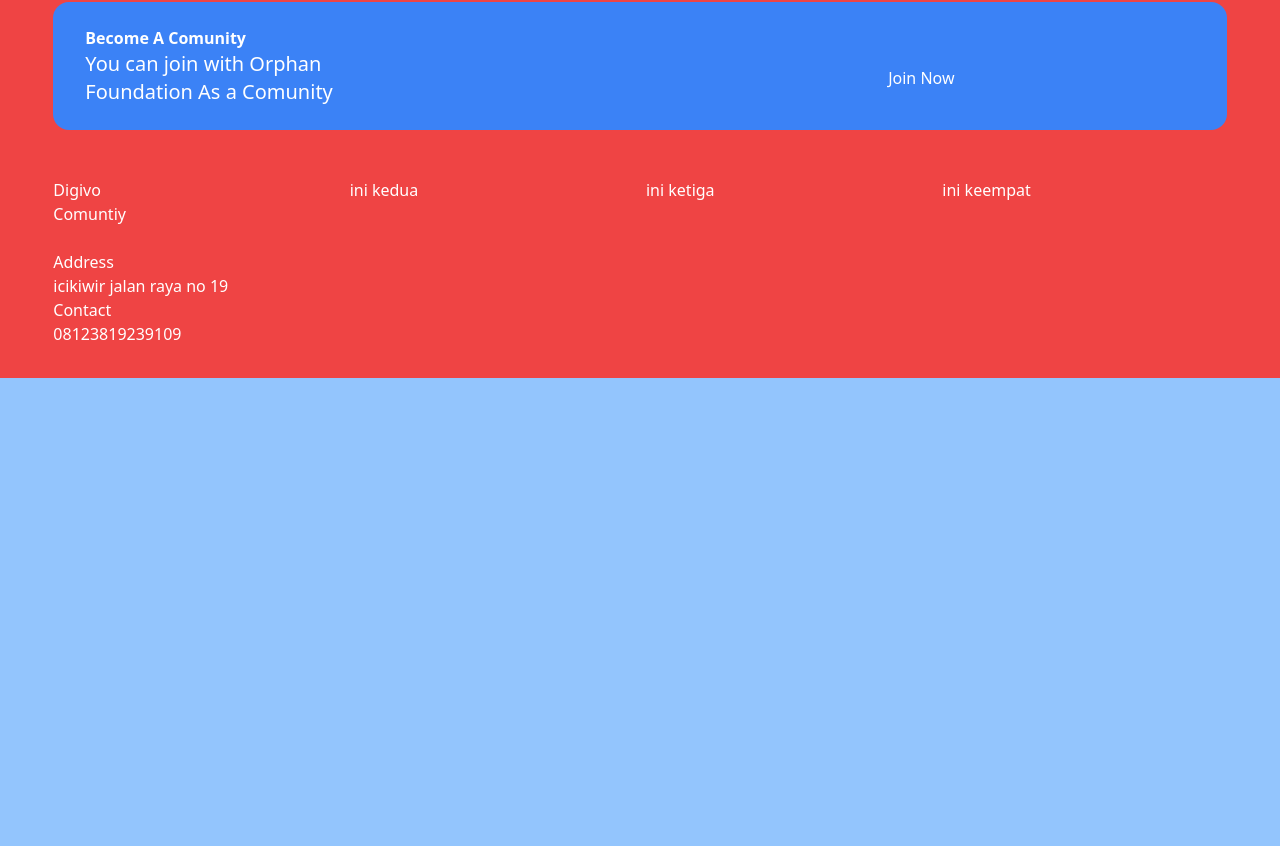
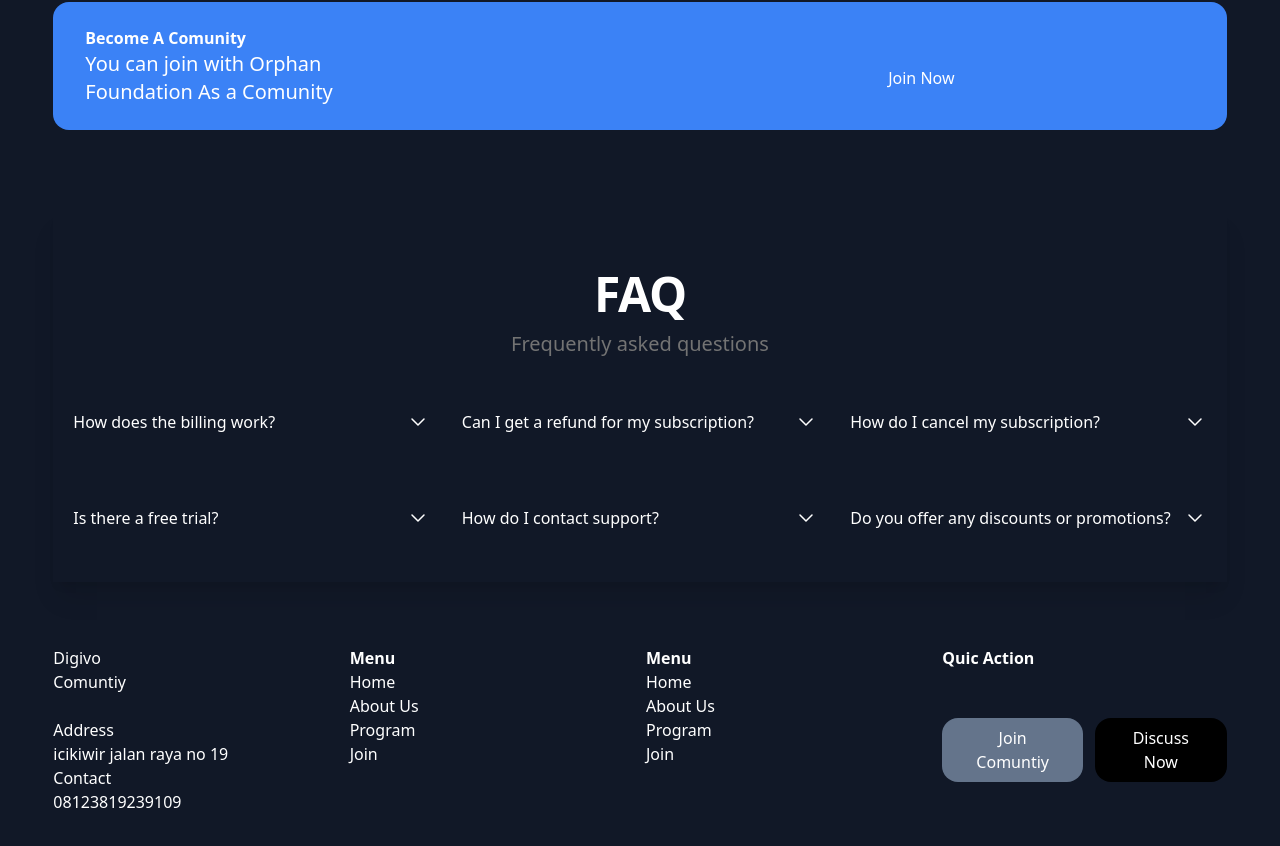
Before and after one commit to ipanakuoffice/nextJS, a Next.js app: page / in a window 1280 px wide. Shown: the part 3581-4427 px from the top of the page. Before the commit the page ends 3959 px from the top, so only its background shows below. Built offline with nearby package versions, Linux system fonts and the light colour scheme.

Commit message:
feat :  finish all section

```diff
--- /dev/null
+++ b/app/components/faq.js
@@ -0,0 +1,63 @@
+import React from 'react'
+import Image from 'next/image'
+
+const faq = () => {
+    return (
+      <div className="mb-16 relative w-full flex flex-row bg-red pt-10 pb-8 mt-8 shadow-xl ">
+            <div className="px-5  w-full flex flex-col justify-center items-center">
+          <div className="flex flex-col items-center">
+          <h2 className="mt-5 text-center text-3xl font-bold tracking-tight md:text-5xl">FAQ</h2>
+          <p className="mt-3 text-lg text-neutral-500 md:text-xl">Frequently asked questions</p>
+          </div>
+          <div className="items-center w-full justify-center mt-8 grid grid-cols-3 gap-8 ">
+            {/* Repeatable Item */}
+            {faqList.map((item, index) => (
+              <div className="py-5" key={index}>
+                <details className="group">
+                  <summary className="flex cursor-pointer list-none items-center justify-between font-medium">
+                    <span>{item.question}</span>
+                    <span className="transition group-open:rotate-180">
+                      <svg fill="none" height="24" stroke="currentColor" strokeLinecap="round" strokeLinejoin="round" strokeWidth="1.5" viewBox="0 0 24 24" width="24">
+                        <path d="M6 9l6 6 6-6" />
+                      </svg>
+                    </span>
+                  </summary>
+                  <p className="group-open:animate-fadeIn mt-3 text-neutral-600">{item.answer}</p>
+                </details>
+              </div>
+            ))}
+          </div>
+        </div>
+      </div>
+    );
+  }
+
+  const faqList = [
+    {
+      question: "How does the billing work?",
+      answer: "Springerdata offers a variety of billing options, including monthly and annual subscription plans...",
+    },
+    {
+      question: "Can I get a refund for my subscription?",
+      answer: "We offer a 30-day money-back guarantee for most of its subscription plans...",
+    },
+    {
+      question: "How do I cancel my subscription?",
+      answer: "To cancel your subscription, you can log in to your account and navigate to the subscription management page...",
+    },
+    {
+      question: "Is there a free trial?",
+      answer: "We offer a free trial of our software for a limited time...",
+    },
+    {
+      question: "How do I contact support?",
+      answer: "If you need help with our platform, contact our support team via website or email...",
+    },
+    {
+      question: "Do you offer any discounts or promotions?",
+      answer: "We may offer discounts or promotions from time to time. Follow us on social media...",
+    },
+  ];
+
+
+export default faq
--- a/app/components/footer.js
+++ b/app/components/footer.js
@@ -19,14 +19,32 @@
                 <p>08123819239109</p>
             </div>
         </div>
-        <div>
-            ini kedua
+        <div className='flex flex-col'>
+            <b>Menu</b>
+            <p>Home</p>
+            <p>About Us</p>
+            <p>Program</p>
+            <p>Join</p>
         </div>
         <div>
-            ini ketiga
+        <b>Menu</b>
+            <p>Home</p>
+            <p>About Us</p>
+            <p>Program</p>
+            <p>Join</p>
         </div>
         <div>
-            ini keempat
+            <div className='mb-12'>
+                <b >Quic Action</b>
+            </div>
+            <div className='flex flex-row w-full gap-3'>
+                <div className='bg-slate-500 rounded-2xl px-6 text-center flex items-center justify-center py-2'>
+                    Join Comuntiy
+                </div>
+                <div className='bg-black rounded-2xl px-6 text-center flex items-center justify-center'>
+                    Discuss Now
+                </div>
+            </div>
         </div>
     </div>
   )
--- a/app/page.js
+++ b/app/page.js
@@ -6,6 +6,7 @@
 import SectionFourth from './components/sectionFourth';
 import SectionFive from './components/sectionFive';
 import Footer from './components/footer';
+import Faq from './components/faq'
 
 
 export default function HomePage() {
@@ -17,7 +18,7 @@
   }
 
   return (
-    <div className="flex justify-center py-8 min-h-screen bg-gray-100 w-full bg-red-500">
+    <div className="flex justify-center py-8 min-h-screen w-full bg-gray-900">
     <div className='flex flex-col w-11/12 items-center '>
       <NavBar/>
       <SectionOne/>
@@ -25,6 +26,7 @@
       <SectionThree/>
       <SectionFourth/>
       <SectionFive/>
+      <Faq/>
       <Footer/>
     </div>
     </div>
```
